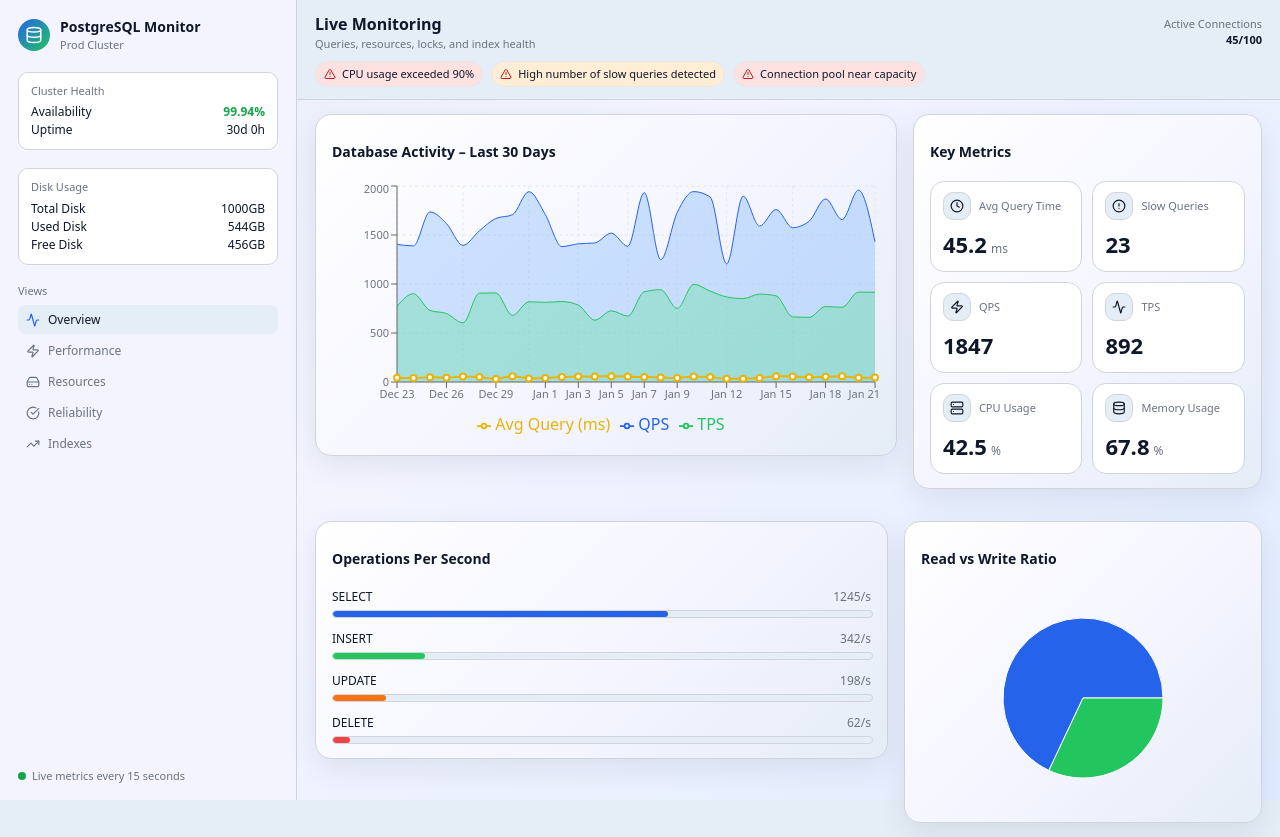
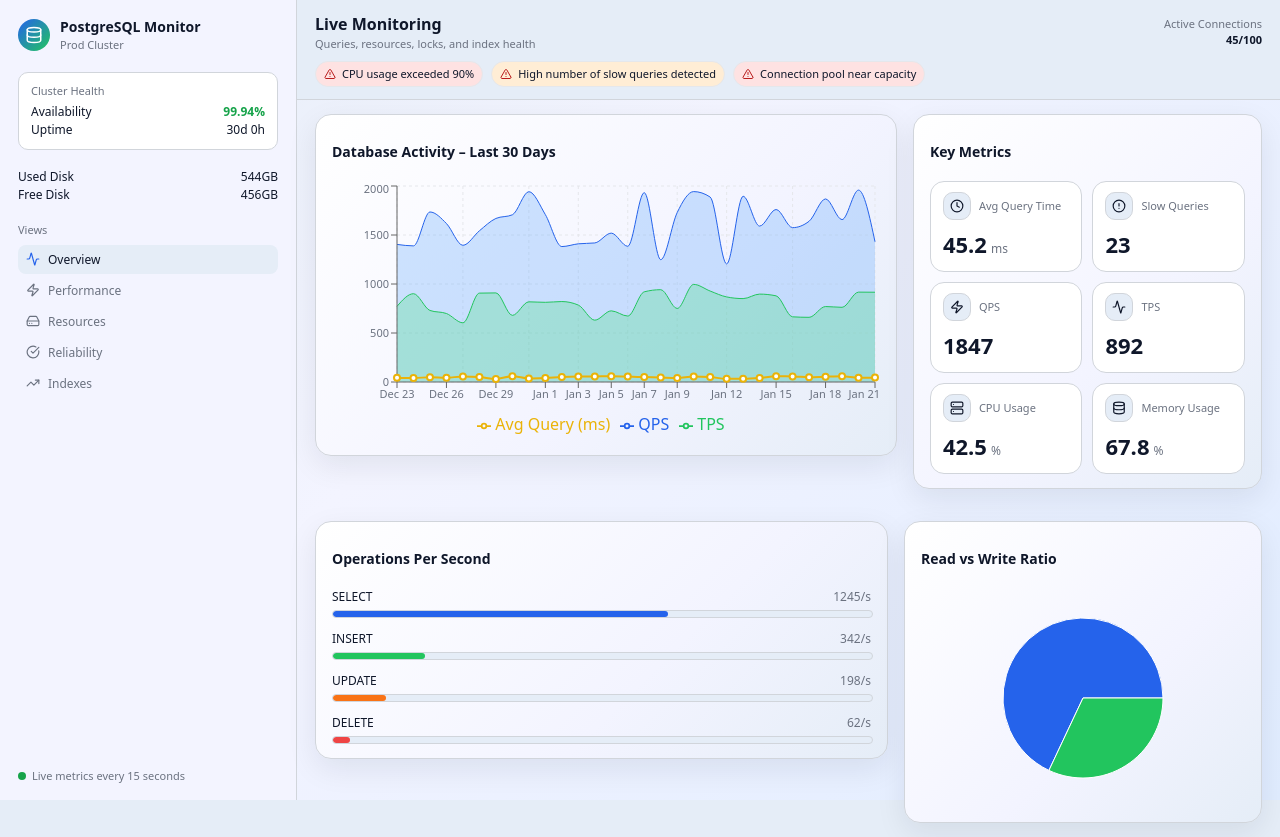
Before and after one commit to DilipViharika/pg-monitor-dashboard, a React (Vite) app: page / in a window 1280 px wide. Built offline with nearby package versions, Linux system fonts and the light colour scheme.

Commit message:
Remove detailed disk usage display from PostgreSQL monitor

```diff
--- a/src/PostgreSQLMonitor.jsx
+++ b/src/PostgreSQLMonitor.jsx
@@ -1147,21 +1147,8 @@ const PostgreSQLMonitor = () => {
           </div>
         </div>
 
-        <div
-          style={{
-            padding: '10px 12px',
-            borderRadius: 10,
-            background: '#ffffff',
-            border: '1px solid #d1d5db'
-          }}
-        >
-          <div style={{ fontSize: 11, color: '#6b7280', marginBottom: 4 }}>
-            Disk Usage
-          </div>
-          <div style={{ display: 'flex', justifyContent: 'space-between', fontSize: 12 }}>
-            <span>Total Disk</span>
-            <span>{metrics.diskTotal}GB</span>
-          </div>
+        <div>
+
           <div style={{ display: 'flex', justifyContent: 'space-between', fontSize: 12 }}>
             <span>Used Disk</span>
             <span>{(metrics.diskTotal - metrics.diskAvailable).toFixed(0)}GB</span>
```
